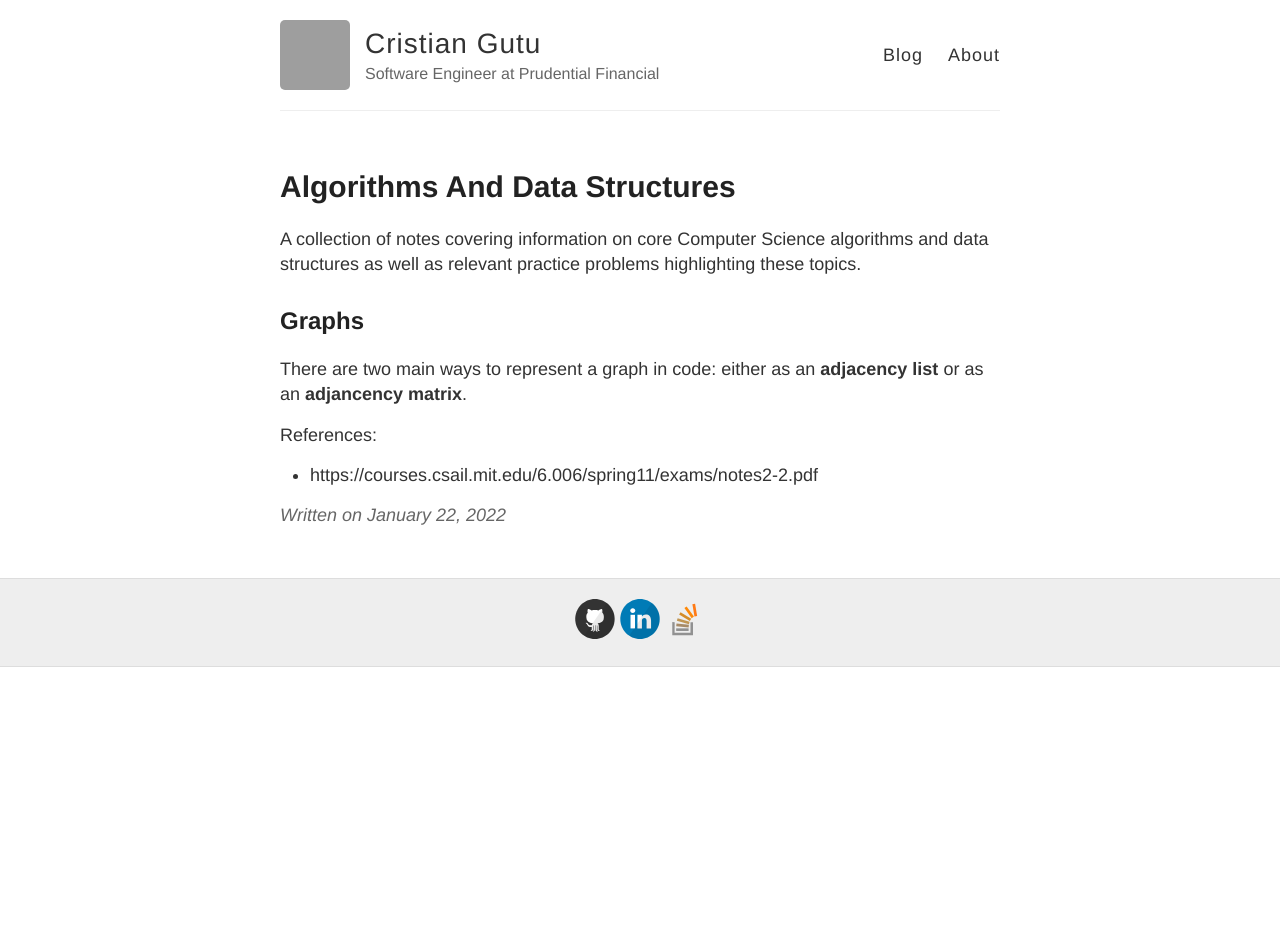
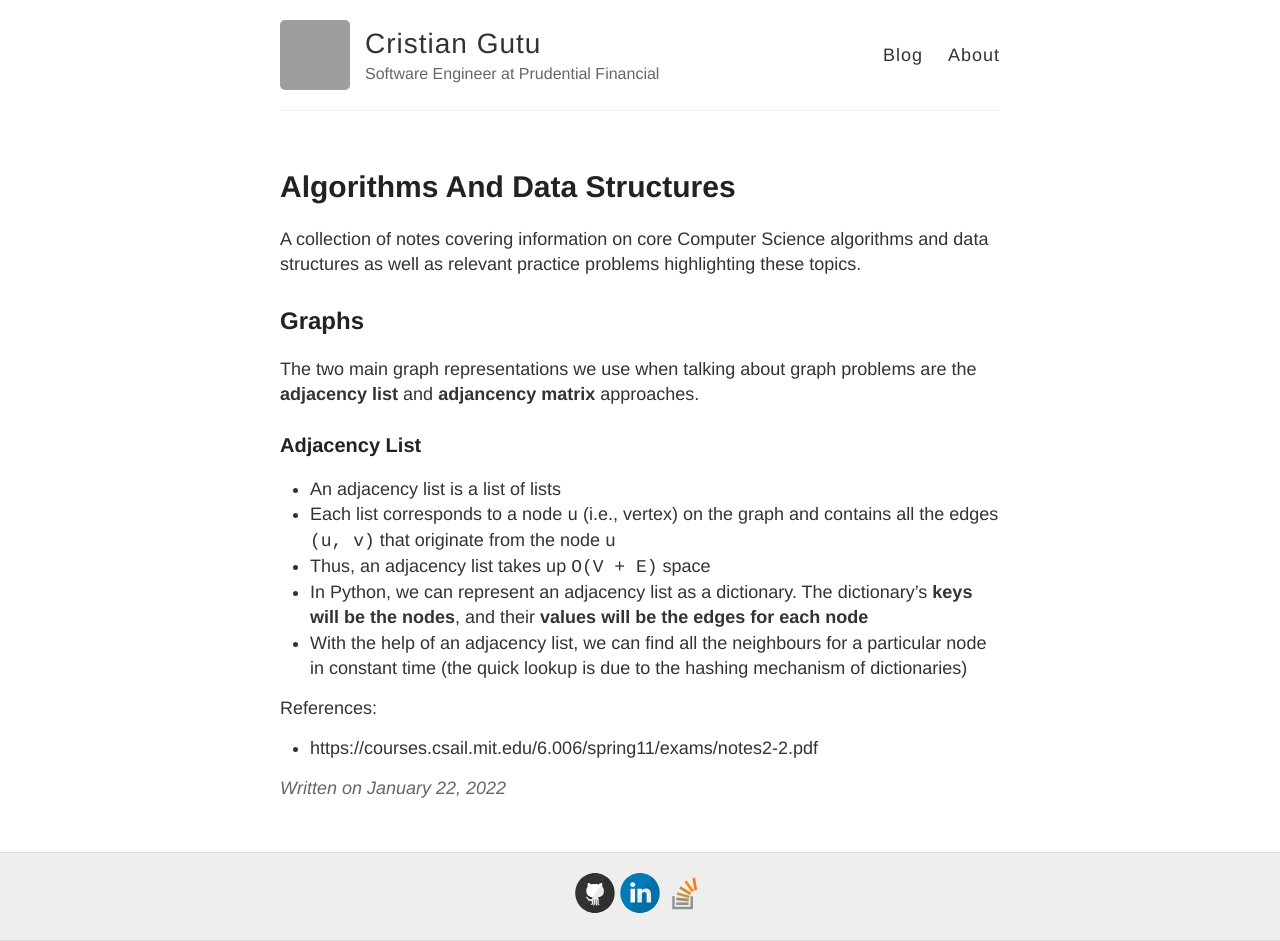
Before and after one commit to gutucristian/gutucristian.github.io, a Jekyll site: the page built from _posts/2022-01-22-Algorithms-And-Data-Structures.md, in a window 1280 px wide. Built offline with Jekyll 4.4.1, drawn with Linux system fonts in a browser that asks for light colours; our own code applies the rules of GitHub Pages for plain Markdown files; before the commit the page ends 900 px from its top, so only the background shows below that; grey boxes are pictures that could not be loaded.

Commit message:
Update 2022-01-22-Algorithms-And-Data-Structures.md

```diff
--- a/_posts/2022-01-22-Algorithms-And-Data-Structures.md
+++ b/_posts/2022-01-22-Algorithms-And-Data-Structures.md
@@ -2,7 +2,15 @@ A collection of notes covering information on core Computer Science algorithms a
 
 ## Graphs
 
-There are two main ways to represent a graph in code: either as an **adjacency list** or as an **adjancency matrix**.
+The two main graph representations we use when talking about graph problems are the **adjacency list** and **adjancency matrix** approaches.
+
+### Adjacency List
+
+- An adjacency list is a list of lists
+- Each list corresponds to a node `u` (i.e., vertex) on the graph and contains all the edges `(u, v)` that originate from the node `u`
+- Thus, an adjacency list takes up `O(V + E)` space
+- In Python, we can represent an adjacency list as a dictionary. The dictionary’s **keys will be the nodes**, and their **values will be the edges for each node**
+- With the help of an adjacency list, we can find all the neighbours for a particular node in constant time (the quick lookup is due to the hashing mechanism of dictionaries)
 
 References:
 - https://courses.csail.mit.edu/6.006/spring11/exams/notes2-2.pdf
```
